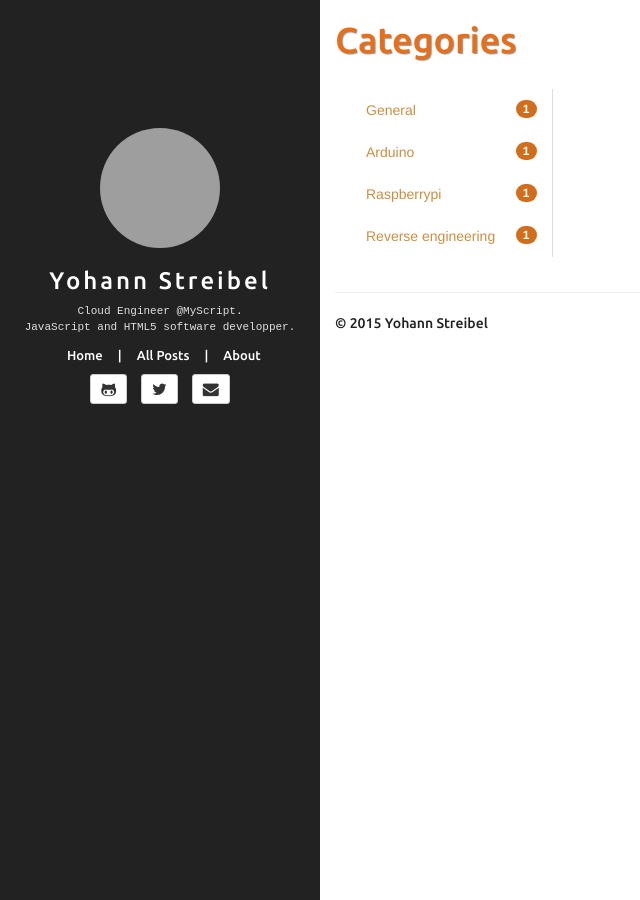
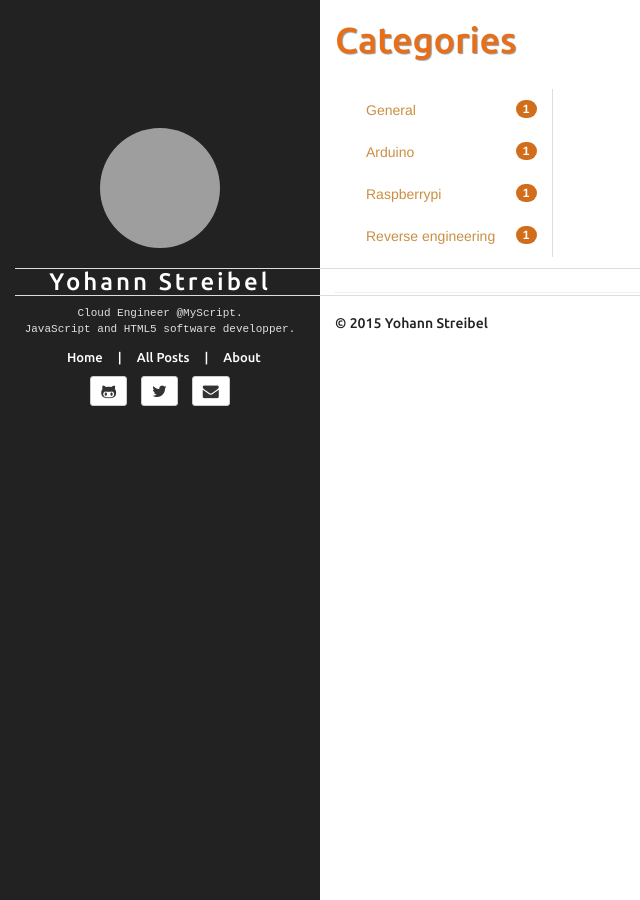
Before and after one commit to ystreibel/ystreibel.github.io, a Jekyll site: the page built from categories.md, in a window 1280 px wide. Shown: the whole page, without its empty margins (0-640 px from the left). Built offline with Jekyll 4.4.1, drawn with Linux system fonts in a browser that asks for light colours; grey boxes are pictures that could not be loaded.

Commit message:
[DEV] Change style headline

```diff
--- a/assets/css/style.css
+++ b/assets/css/style.css
@@ -122,10 +122,10 @@ article img { max-width: 100%; }
 
 h1,h2,h3,h4,h5,h6 { font-family: 'Ubuntu', sans-serif; }
 
-about h2:before,
-about h2:after,
-about h3:before,
-about h3:after {
+h2:before,
+h2:after,
+h3:before,
+h3:after {
   background: #ddd;
   content: "";
   display: block;
@@ -133,12 +133,12 @@ about h3:after {
   top: 50%;
   width: 400%;
 }
-about h2:before,
-about h3:before {
+h2:before,
+h3:before {
   right: 100%;
 }
-about h2:after,
-about h3:after {
+h2:after,
+h3:after {
   left: 100%;
 }
 
```
Also changed, not shown: about.md (+0 -4 lines).
